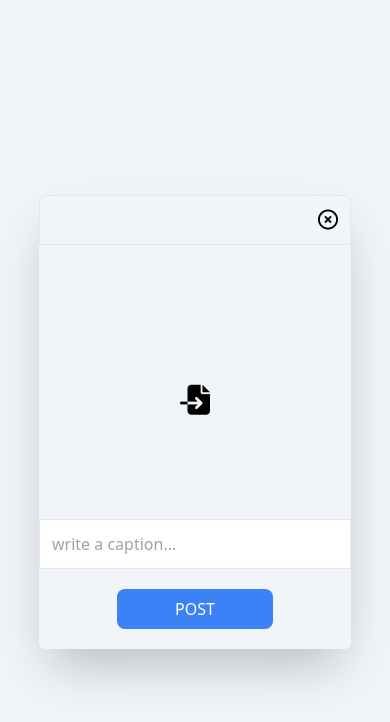
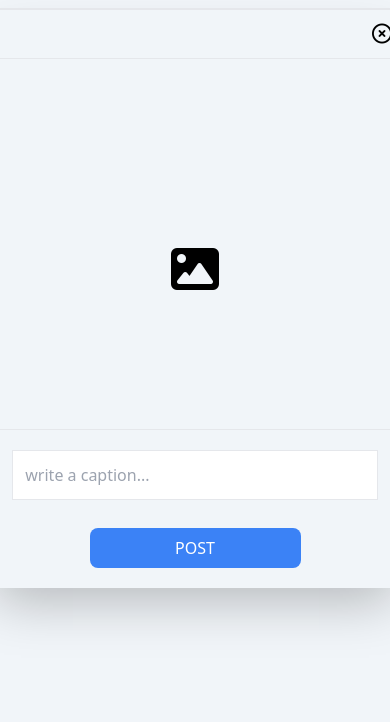
Before and after one commit to eskiimo/karegram, a Next.js app: page /create in a window 390 px wide. Shown: the top 722 px of the page. Built offline with nearby package versions, Linux system fonts and the light colour scheme.

Commit message:
new post look nicer

```diff
--- a/components/UI/imagepicker.js
+++ b/components/UI/imagepicker.js
@@ -74,7 +74,7 @@ const ImageUpload = (props) => {
         ) : (
           <div className="h-[100%] flex justify-center items-center">
             <button onClick={pickImageHandler}>
-              <i className="text-3xl fa-solid fa-file-import"></i>
+              <i className="text-5xl fa-solid fa-image"></i>
             </button>
           </div>
         )}
--- a/pages/create/index.js
+++ b/pages/create/index.js
@@ -22,17 +22,17 @@ const CreatePost = () => {
     formData.append("caption", captionRef.current.value);
     formData.append("image", file);
     console.log(post, token);
-    // let res = await fetch("/api/posts/create", {
-    //   method: "POST",
-    //   body: formData,
-    //   headers: {
-    //     Authorization: "bearer" + token,
-    //   },
-    // });
-    // if (res) {
-    //   console.log(res);
-    // }
-    //
+    let res = await fetch("http://localhost/api/posts/create", {
+      method: "POST",
+      body: formData,
+      headers: {
+        Authorization: "bearer" + token,
+      },
+    });
+    if (res) {
+      console.log(res);
+    }
+
     // create post request to backend
     //
     setIsLoading(false);
@@ -54,18 +54,20 @@ const CreatePost = () => {
   });
 
   return (
-    <div className="w-[100vw] h-[100vh] dark:bg-black bg-slate-100   sm:w-[75vw]  flex justify-center items-center">
-      <div className="w-[80vw] pb-3 shadow-2xl  rounded-md  m-2 flex flex-col">
+    <div className="w-full h-[100vh] dark:bg-black bg-slate-100   sm:w-[75vw]  flex justify-center md:items-center ">
+      <div className="md:w-50 pb-3 shadow-2xl h-fit rounded-md  m-2 flex flex-col">
         <form className="flex flex-col justify-center" onSubmit={handleSubmit}>
-          {/* <div className="w-full h-[50vh]  mx-auto flex aspect-square dark:bg-black border justify-center text-center content-center  items-center "> */}
+          <div className="w-full h-[50vh]  mx-auto flex aspect-square dark:bg-black border justify-center text-center content-center  items-center ">
             <ImageUpload onInput={handleImage} />
-          {/* </div> */}
+          </div>
+          <div className="p-2 flex justify-center">
             <input
-            className="w-full p-3 my-3 mx-auto border dark:bg-black dark:text-white"
+              className="w-[90%] p-3 my-3 mx-auto border dark:bg-black dark:text-white"
               type="text"
               ref={captionRef}
               placeholder="write a caption..."
             ></input>
+          </div>
           {!isLoading ? (
             <button
               className=" py-2 my-2 mx-auto w-[50%] max-w-[400px]  rounded-lg  bg-blue-500 text-white "
```
Lines whose indentation alone changed are shown as unchanged.
